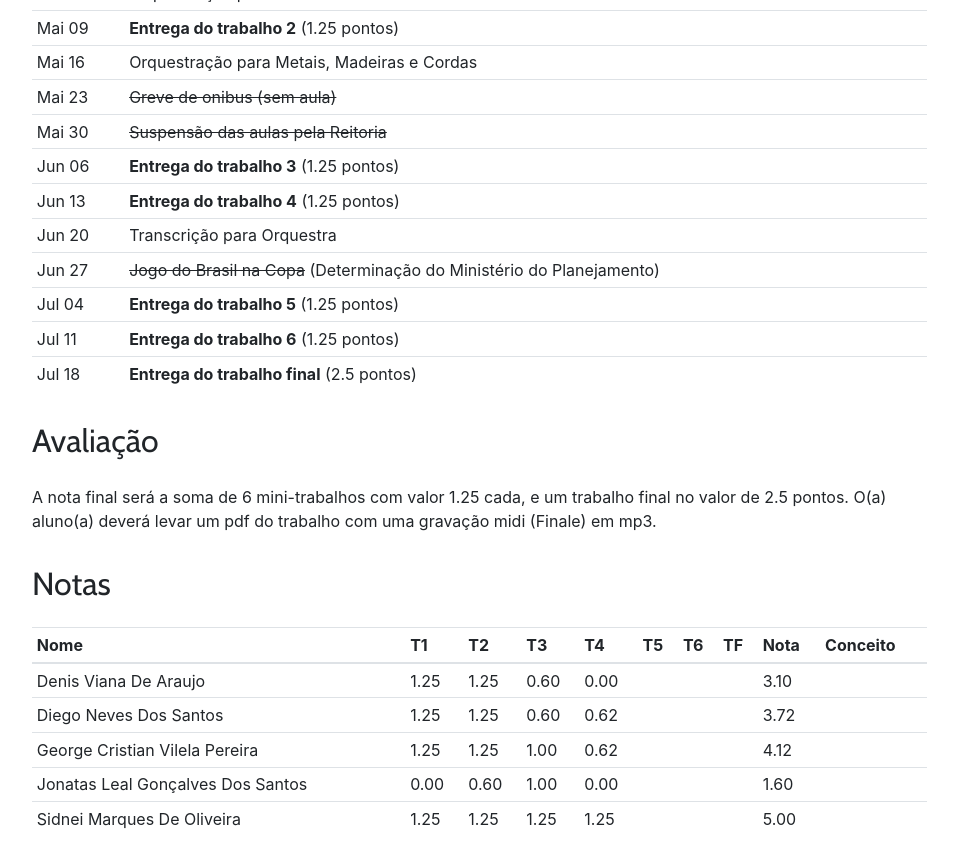
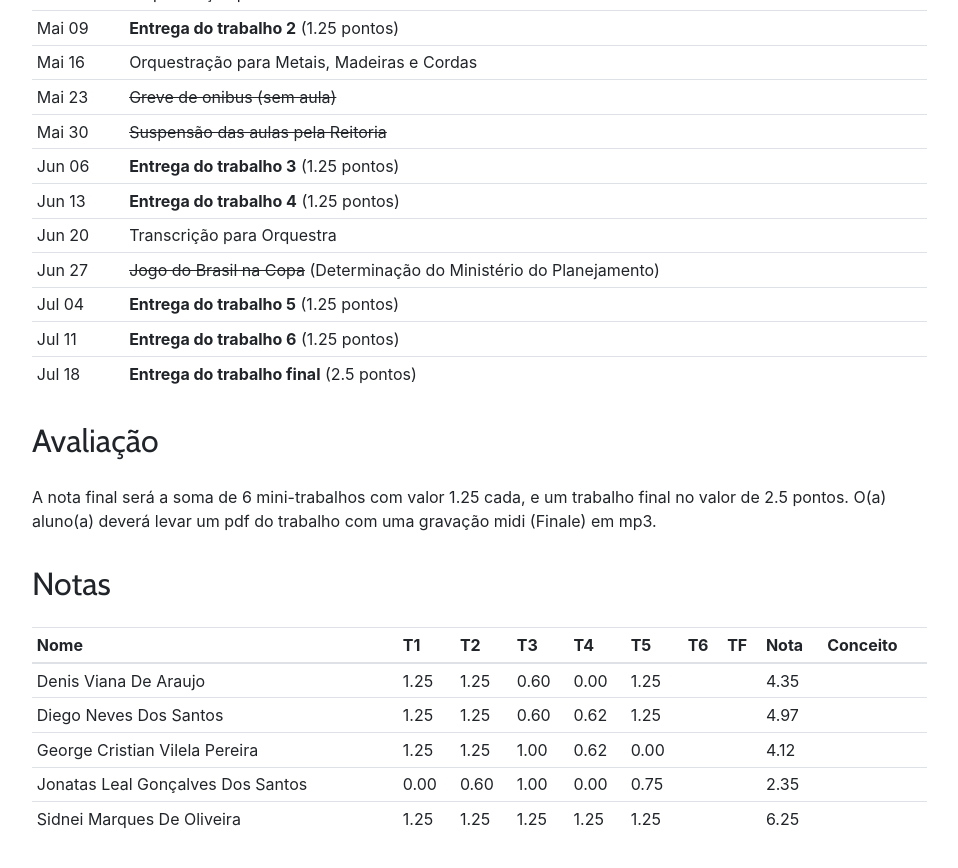
Before and after one commit to kroger/genosmus, a Jekyll site: the page built from _pedro/musa86.md, in a window 1280 px wide and 900 px high, scrolled down 1099 px. Shown: the top 868 px of the window, without its empty margins (68-1026 px from the left). Built offline with Jekyll 4.4.1, drawn with Linux system fonts in a browser that asks for light colours.

Commit message:
Atualiza notas dos alunos

```diff
--- a/_pedro/geradas/musa86.md
+++ b/_pedro/geradas/musa86.md
@@ -1,8 +1,8 @@
-| Nome                              | T1   | T2   | T3   | T4   | T5 | T6 | TF | Nota | Conceito |
-|-----------------------------------|------|------|------|------|----|----|----|------|----------|
-| Denis Viana De Araujo             | 1.25 | 1.25 | 0.60 | 0.00 |    |    |    | 3.10 |          |
-| Diego Neves Dos Santos            | 1.25 | 1.25 | 0.60 | 0.62 |    |    |    | 3.72 |          |
-| George Cristian Vilela Pereira    | 1.25 | 1.25 | 1.00 | 0.62 |    |    |    | 4.12 |          |
-| Jonatas Leal Gonçalves Dos Santos | 0.00 | 0.60 | 1.00 | 0.00 |    |    |    | 1.60 |          |
-| Sidnei Marques De Oliveira        | 1.25 | 1.25 | 1.25 | 1.25 |    |    |    | 5.00 |          |
+| Nome                              | T1   | T2   | T3   | T4   | T5   | T6 | TF | Nota | Conceito |
+|-----------------------------------|------|------|------|------|------|----|----|------|----------|
+| Denis Viana De Araujo             | 1.25 | 1.25 | 0.60 | 0.00 | 1.25 |    |    | 4.35 |          |
+| Diego Neves Dos Santos            | 1.25 | 1.25 | 0.60 | 0.62 | 1.25 |    |    | 4.97 |          |
+| George Cristian Vilela Pereira    | 1.25 | 1.25 | 1.00 | 0.62 | 0.00 |    |    | 4.12 |          |
+| Jonatas Leal Gonçalves Dos Santos | 0.00 | 0.60 | 1.00 | 0.00 | 0.75 |    |    | 2.35 |          |
+| Sidnei Marques De Oliveira        | 1.25 | 1.25 | 1.25 | 1.25 | 1.25 |    |    | 6.25 |          |
 {: .table .table-sm }
```
Also changed, not shown: 1 other file.
